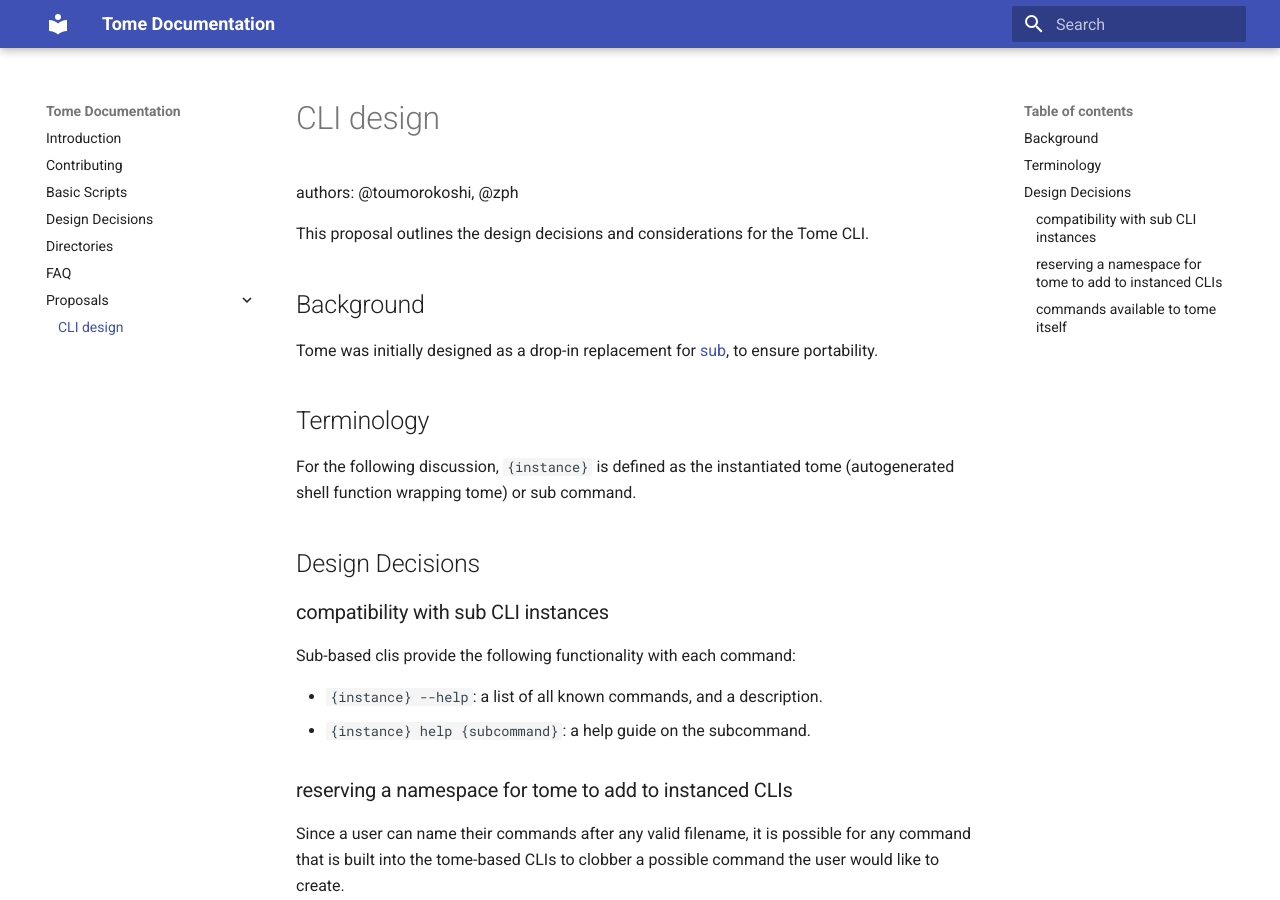
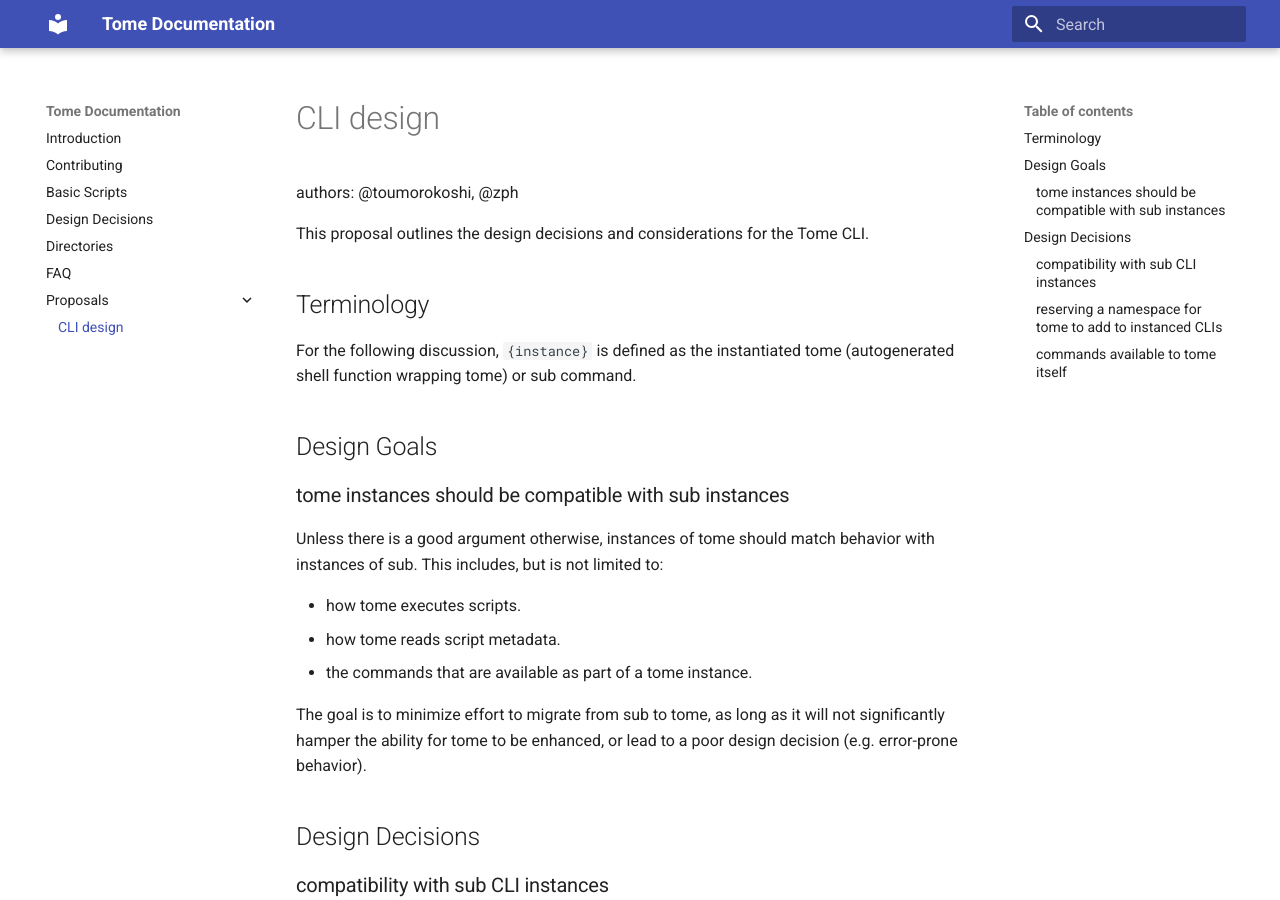
Before and after one commit to toumorokoshi/tome, an MkDocs documentation site: the page built from docs/proposals/0001-cli-design.md, in a window 1280 px wide and 900 px high. Built offline with MkDocs 1.6.1 and Material for MkDocs 9.7.7, drawn with Linux system fonts in a browser that asks for light colours.

Commit message:
rephrasing compatibility goals with sub
Previous wording implied much stricter compatibility guarantees.

```diff
--- a/docs/proposals/0001-cli-design.md
+++ b/docs/proposals/0001-cli-design.md
@@ -5,13 +5,24 @@
 
 This proposal outlines the design decisions and considerations for the Tome CLI.
 
-## Background
-
-Tome was initially designed as a drop-in replacement for [sub](https://github.com/basecamp/sub), to ensure portability.
-
 ## Terminology
 
 For the following discussion, `{instance}` is defined as the instantiated tome (autogenerated shell function wrapping tome) or sub command.
+
+## Design Goals
+
+### tome instances should be compatible with sub instances
+
+Unless there is a good argument otherwise, instances of tome should match
+behavior with instances of sub. This includes, but is not limited to:
+
+- how tome executes scripts.
+- how tome reads script metadata.
+- the commands that are available as part of a tome instance.
+
+The goal is to minimize effort to migrate from sub to tome, as long as
+it will not significantly hamper the ability for tome to be enhanced, or
+lead to a poor design decision (e.g. error-prone behavior).
 
 ## Design Decisions
 
@@ -21,6 +32,7 @@
 
 - `{instance} --help`: a list of all known commands, and a description.
 - `{instance} help {subcommand}`: a help guide on the subcommand.
+
 
 ### reserving a namespace for tome to add to instanced CLIs
 
```
